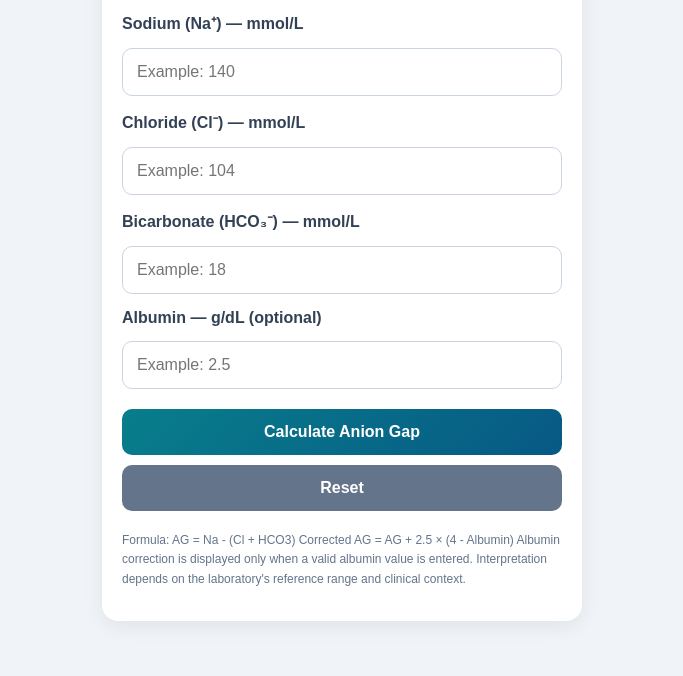
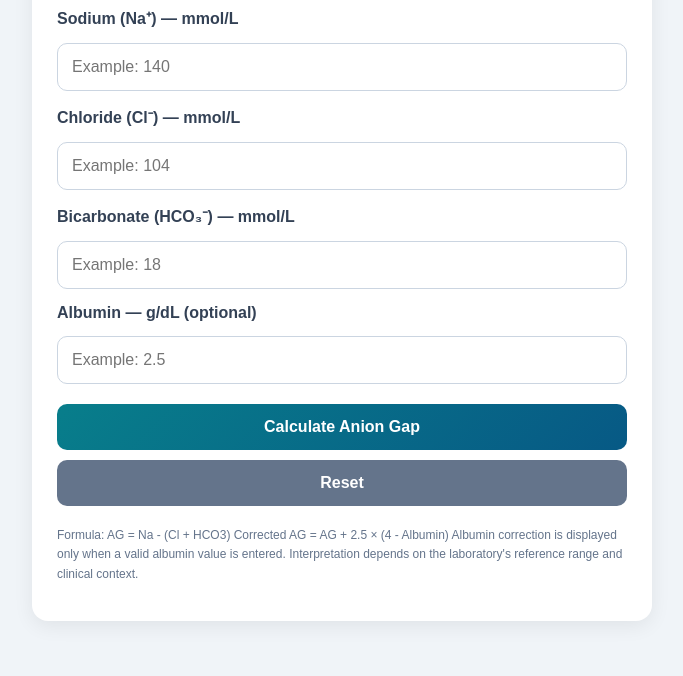
Before and after one commit to Kuniam68/My-second-try, a plain HTML site: page index.html in a window 1280 px wide. Shown: the part 1694-2370 px from the top of the page, without its empty margins (298-981 px from the left). Drawn offline with Linux system fonts and the light colour scheme.

Commit message:
Update index.html

```diff
--- a/index.html
+++ b/index.html
@@ -22,14 +22,13 @@ body {
 }
 
 .container {
-    max-width: 480px;
-    margin: 30px auto;
+    max-width: 650px;
+    margin: 20px auto;
     background: white;
-    padding: 20px;
+    padding: 25px;
     border-radius: 16px;
     box-shadow: 0 5px 20px #00000012;
 }
-
 h1 {
     color: #1d4ed8;
     text-align: center;
```
